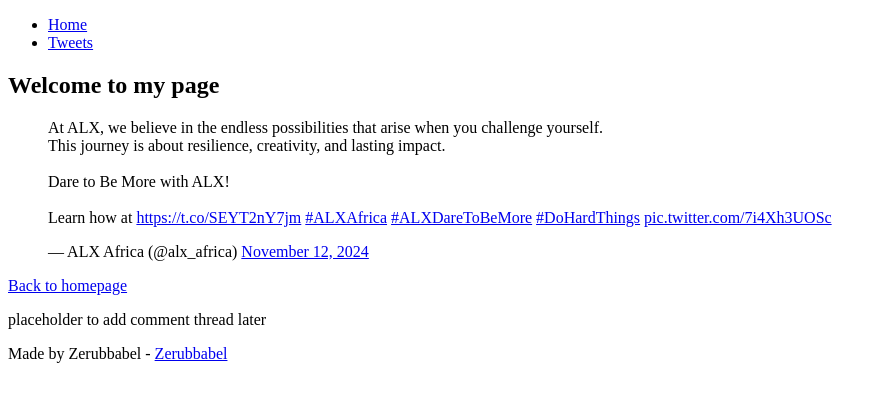
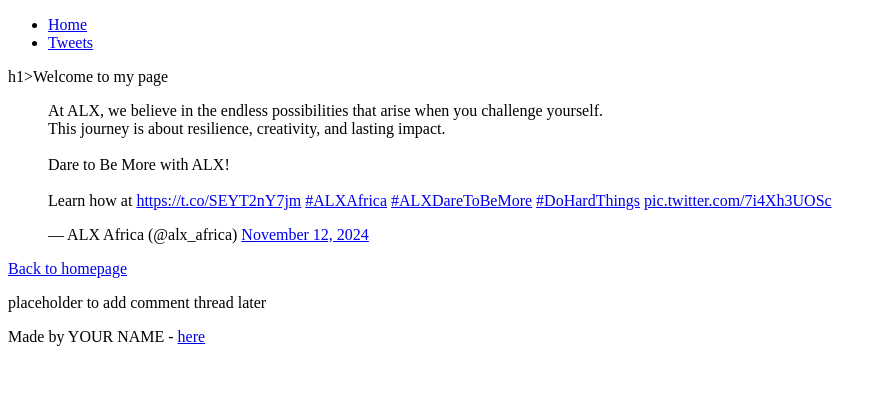
Before and after one commit to Zerubbabelmessele/My_First_Portfolio, a plain HTML site: page html_basic/tweets.html in a window 1280 px wide. Shown: the whole page, without its empty margins (0-887 px from the left). Drawn offline with Linux system fonts and the light colour scheme.

Commit message:
updated tweets

```diff
--- a/html_basic/tweets.html
+++ b/html_basic/tweets.html
@@ -14,7 +14,7 @@
     </header>
     <main>
       <article>
-        <h1>Welcome to my page</h1>
+        h1>Welcome to my page</h1>
         <blockquote class="twitter-tweet">
           <p lang="en" dir="ltr">
             At ALX, we believe in the endless possibilities that arise when you
@@ -57,12 +57,7 @@
       </aside>
     </main>
     <footer>
-      <p>
-        Made by Zerubbabel -
-        <a href="https://github.com/Zerubbabelmessele" target="_blank"
-          >Zerubbabel</a
-        >
-      </p>
+      <p>Made by YOUR NAME - <a href="ANY LINK" target="_blank">here</a></p>
     </footer>
   </body>
 </html>
```
